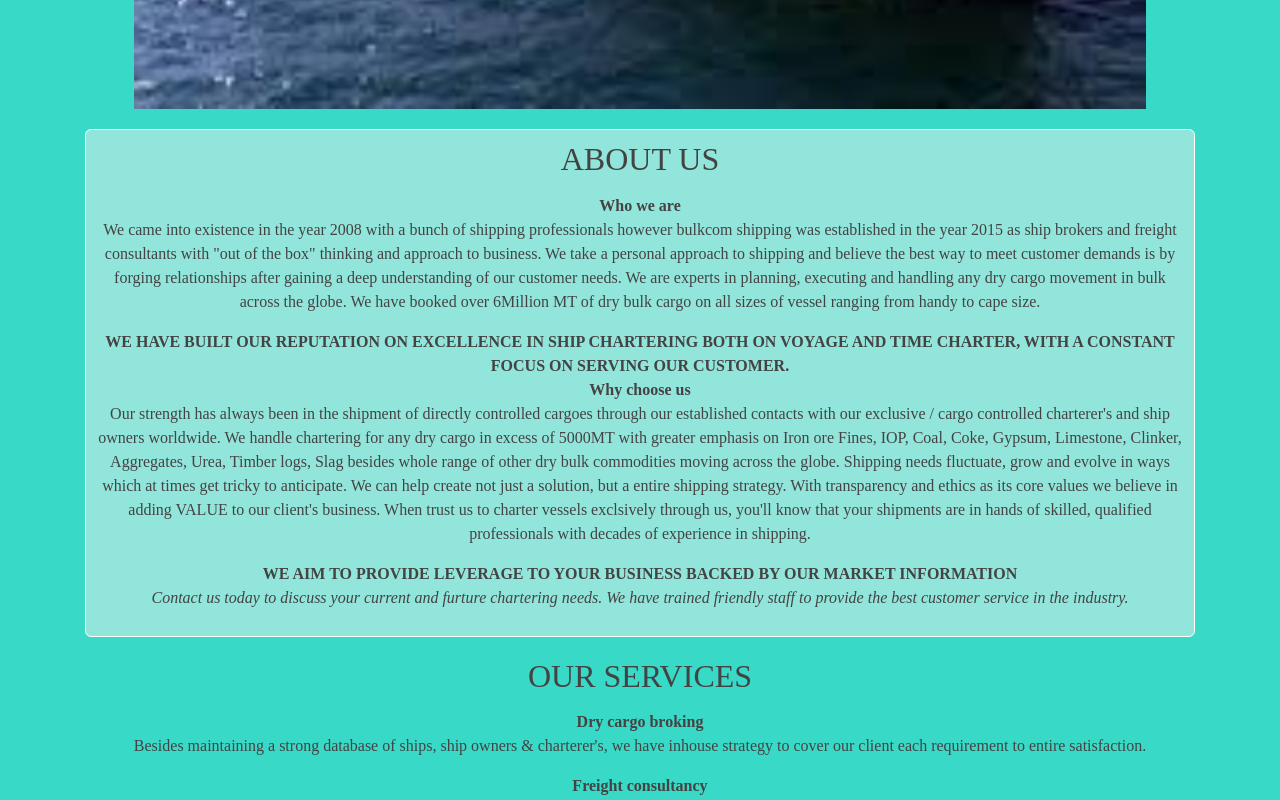
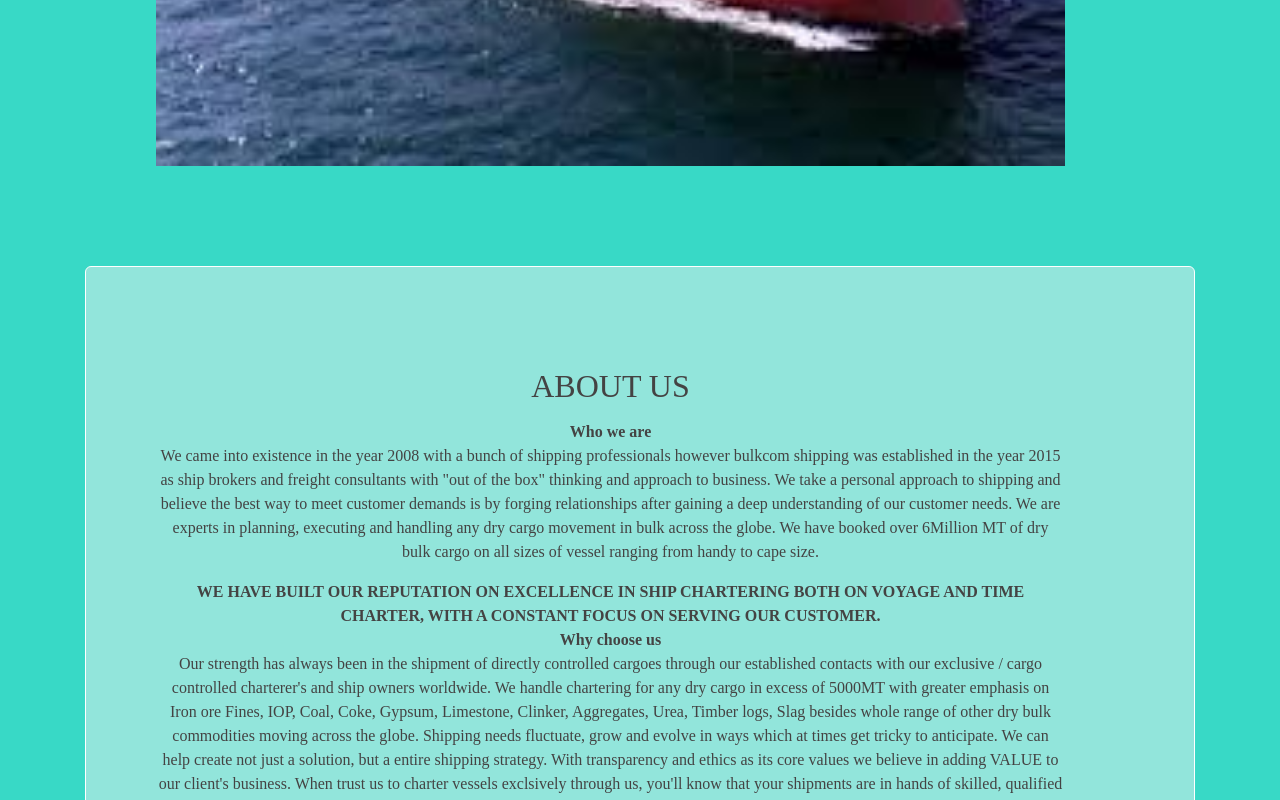
Before and after one commit to bindhyachaltiwari/bulkship, a React (Create React App) app in the folder bulkshipping/: page / in a window 1280 px wide. Shown: the part 880-1680 px from the top of the page. Built offline with nearby package versions, Linux system fonts and the light colour scheme; what auth0-js would draw is missing.

Commit message:
changes for footer and spacing

```diff
--- a/bulkshipping/src/style/common.scss
+++ b/bulkshipping/src/style/common.scss
@@ -248,7 +248,7 @@
     height: auto;
 }
 .inner-section {
-    margin-bottom: 20px;
+    padding: 100px 130px 100px 71px;
 
     h2 {
         text-transform: uppercase;
@@ -290,6 +290,18 @@
     width: 50%;
     line-height: 24px;
 }
-.contact-us,.about-us {
-    padding: 10px;
+.fa.fa-facebook:before {
+    content: "\f39e";
 }
+.fa.fa-facebook, .fa.fa-twitter {
+    font-family: "Font Awesome 5 Brands";
+    font-weight: 400;
+}
+.fa {
+    display: inline-block;
+    font: normal normal normal 14px/1 FontAwesome;
+    font-size: inherit;
+    text-rendering: auto;
+    -webkit-font-smoothing: antialiased;
+    -moz-osx-font-smoothing: grayscale;
+}
```
Also changed, not shown: 6 other files (tests, documents, lock files or other folders).
